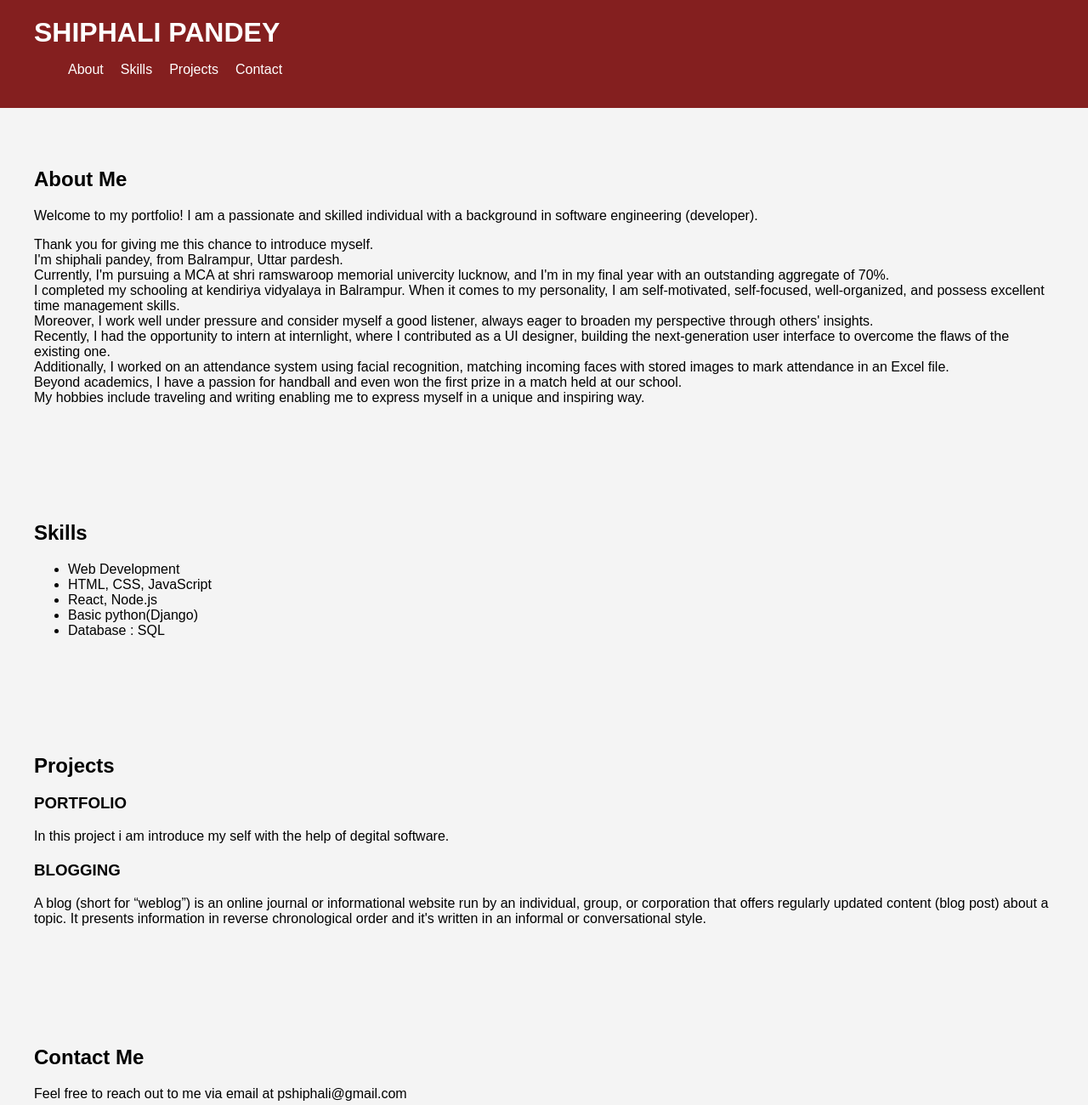
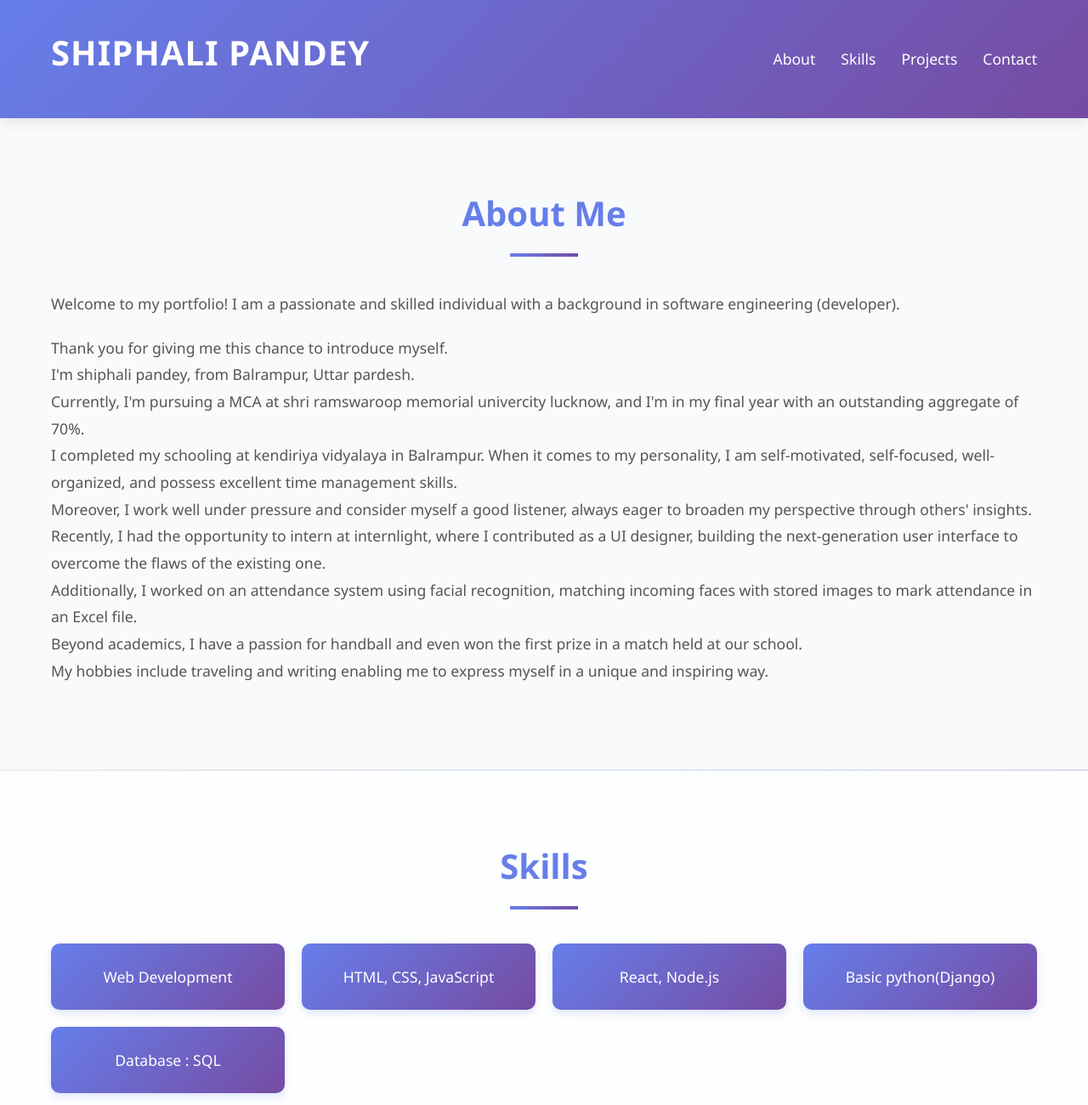
Before and after one commit to shiphalipandey23/portfolio, a plain HTML site: page index.html in a window 1280 px wide. Shown: the top 1300 px of the page at 85% size. Drawn offline with Linux system fonts and the light colour scheme.

Commit message:
Enhance portfolio with modern styling, animations, and better UX

```diff
--- a/styles.css
+++ b/styles.css
@@ -1,9 +1,15 @@
-body {
-    font-family: 'Arial', sans-serif;
+* {
     margin: 0;
     padding: 0;
     box-sizing: border-box;
-    background-color: #f4f4f4;
+}
+
+body {
+    font-family: 'Segoe UI', Tahoma, Geneva, Verdana, sans-serif;
+    line-height: 1.6;
+    color: #333;
+    background: linear-gradient(135deg, #f5f7fa 0%, #c3cfe2 100%);
+    min-height: 100vh;
 }
 
 .container {
@@ -12,41 +18,253 @@ body {
     padding: 0 20px;
 }
 
+/* Header & Navigation */
 header {
-    background-color: #841f1f;
+    background: linear-gradient(135deg, #667eea 0%, #764ba2 100%);
     color: #fff;
-    padding: 20px 0;
+    padding: 30px 0;
+    box-shadow: 0 4px 15px rgba(0, 0, 0, 0.1);
+    position: sticky;
+    top: 0;
+    z-index: 100;
 }
 
 header h1 {
-    margin: 0;
+    font-size: 2.5em;
+    font-weight: 700;
+    letter-spacing: 1px;
+    margin-bottom: 15px;
+    animation: slideDown 0.6s ease-out;
+}
+
+header .container {
+    display: flex;
+    justify-content: space-between;
+    align-items: center;
 }
 
 nav ul {
     list-style: none;
     display: flex;
-}
-
-nav ul li {
-    margin-right: 20px;
+    gap: 30px;
 }
 
 nav a {
     text-decoration: none;
     color: #fff;
+    font-weight: 500;
+    font-size: 1.1em;
+    position: relative;
+    transition: all 0.3s ease;
 }
 
-.section {
-    padding: 50px 0;
+nav a:hover {
+    color: #ffd700;
 }
 
-.project {
-    margin-bottom: 20px;
+nav a::after {
+    content: '';
+    position: absolute;
+    width: 0;
+    height: 2px;
+    bottom: -5px;
+    left: 0;
+    background-color: #ffd700;
+    transition: width 0.3s ease;
 }
 
+nav a:hover::after {
+    width: 100%;
+}
+
+/* Sections */
+.section {
+    padding: 80px 0;
+    background-color: rgba(255, 255, 255, 0.95);
+    margin-bottom: 2px;
+}
+
+.section:nth-child(even) {
+    background-color: rgba(248, 250, 252, 1);
+}
+
+.section h2 {
+    font-size: 2.5em;
+    color: #667eea;
+    margin-bottom: 40px;
+    text-align: center;
+    position: relative;
+    animation: fadeInUp 0.8s ease-out;
+}
+
+.section h2::after {
+    content: '';
+    display: block;
+    width: 80px;
+    height: 4px;
+    background: linear-gradient(90deg, #667eea, #764ba2);
+    margin: 15px auto 0;
+}
+
+/* About Section */
+#about p {
+    font-size: 1.1em;
+    line-height: 1.8;
+    color: #555;
+    margin-bottom: 20px;
+    animation: fadeInUp 1s ease-out;
+}
+
+/* Skills Section */
+#skills ul {
+    list-style: none;
+    display: grid;
+    grid-template-columns: repeat(auto-fit, minmax(250px, 1fr));
+    gap: 20px;
+    animation: fadeInUp 1s ease-out;
+}
+
+#skills li {
+    background: linear-gradient(135deg, #667eea 0%, #764ba2 100%);
+    color: white;
+    padding: 25px;
+    border-radius: 10px;
+    font-size: 1.1em;
+    font-weight: 500;
+    text-align: center;
+    transition: all 0.3s ease;
+    box-shadow: 0 4px 10px rgba(102, 126, 234, 0.2);
+}
+
+#skills li:hover {
+    transform: translateY(-10px);
+    box-shadow: 0 8px 20px rgba(102, 126, 234, 0.4);
+}
+
+/* Projects Section */
+.project {
+    background: white;
+    border-radius: 12px;
+    padding: 30px;
+    margin-bottom: 25px;
+    border-left: 5px solid #667eea;
+    box-shadow: 0 6px 15px rgba(0, 0, 0, 0.08);
+    transition: all 0.3s ease;
+    animation: slideInLeft 0.8s ease-out;
+}
+
+.project:hover {
+    transform: translateX(10px);
+    box-shadow: 0 10px 25px rgba(0, 0, 0, 0.15);
+    border-left-color: #764ba2;
+}
+
+.project h3 {
+    color: #667eea;
+    font-size: 1.6em;
+    margin-bottom: 12px;
+}
+
+.project p {
+    color: #666;
+    font-size: 1.05em;
+    line-height: 1.7;
+}
+
+/* Contact Section */
+#contact p {
+    font-size: 1.2em;
+    text-align: center;
+    color: #555;
+    animation: fadeInUp 1s ease-out;
+}
+
+#contact a {
+    color: #667eea;
+    text-decoration: none;
+    font-weight: 600;
+    transition: all 0.3s ease;
+}
+
+#contact a:hover {
+    color: #764ba2;
+    text-decoration: underline;
+}
+
+/* Footer */
 footer {
-    background-color: #932727;
+    background: linear-gradient(135deg, #667eea 0%, #764ba2 100%);
     color: #fff;
     text-align: center;
-    padding: 10px 0;
+    padding: 30px 0;
+    margin-top: 20px;
+    box-shadow: 0 -4px 15px rgba(0, 0, 0, 0.1);
 }
+
+footer p {
+    font-weight: 500;
+}
+
+/* Animations */
+@keyframes slideDown {
+    from {
+        opacity: 0;
+        transform: translateY(-30px);
+    }
+    to {
+        opacity: 1;
+        transform: translateY(0);
+    }
+}
+
+@keyframes fadeInUp {
+    from {
+        opacity: 0;
+        transform: translateY(30px);
+    }
+    to {
+        opacity: 1;
+        transform: translateY(0);
+    }
+}
+
+@keyframes slideInLeft {
+    from {
+        opacity: 0;
+        transform: translateX(-30px);
+    }
+    to {
+        opacity: 1;
+        transform: translateX(0);
+    }
+}
+
+/* Responsive Design */
+@media (max-width: 768px) {
+    header h1 {
+        font-size: 2em;
+        margin-bottom: 15px;
+    }
+
+    header .container {
+        flex-direction: column;
+        gap: 15px;
+    }
+
+    nav ul {
+        flex-direction: column;
+        gap: 15px;
+    }
+
+    .section h2 {
+        font-size: 2em;
+    }
+
+    #skills ul {
+        grid-template-columns: 1fr;
+    }
+
+    .section {
+        padding: 50px 0;
+    }
+}
```
